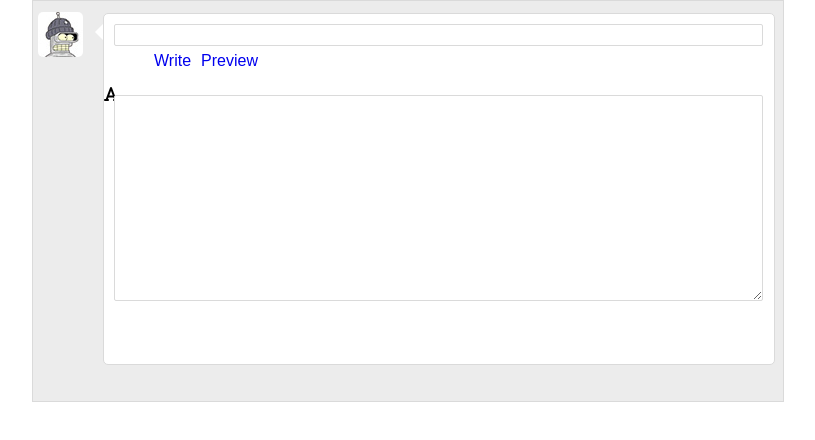
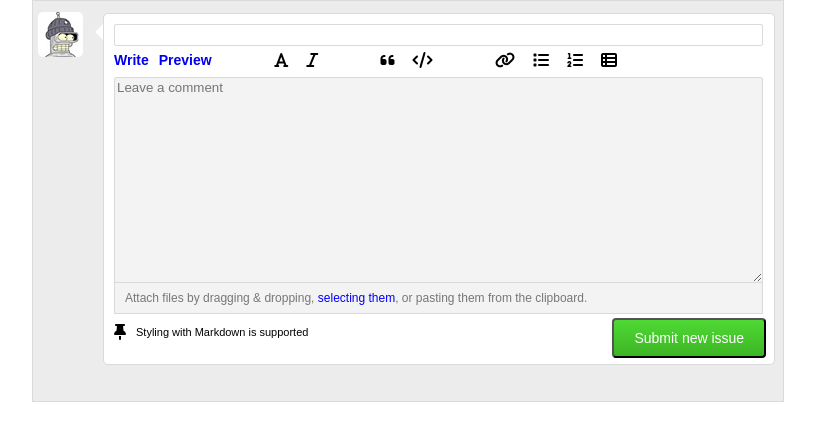
Before and after one commit to nanoman689/Git-Hub-UI, a plain HTML site: page index.html in a window 1280 px wide. Shown: the whole page, without its empty margins (232-1047 px from the left). Drawn offline with Linux system fonts and the light colour scheme.

Commit message:
09-22-16b

```diff
--- a/index.html
+++ b/index.html
@@ -16,15 +16,35 @@
             </div>
             <div class="submitTabs">
                 <ul class="submitTabsUL">
-                    <li><a href="#">Write</a></li>
-                    <li><a href="#">Preview</a></li>
+                    <li><a class="list1" href="#"><h2>Write</h2></a></li>
+                    <li><a class="list1" href="#"><h2>Preview</h2></a></li>
+                    <li class="listBlank">&nbsp;</li>
+                    <li><i class="list2 fa fa-font" aria-hidden="true"></i></li>
+                    <li><i class="list2 fa fa-italic" aria-hidden="true"></i></li>
+                    <li class="listBlank">&nbsp;</li>
+                    <li><i class="list3 fa fa-quote-left" aria-hidden="true"></i></li>
+                    <li><i class="list3 fa fa-code" aria-hidden="true"></i></li>
+                    <li class="listBlank">&nbsp;</li>
+                    <li><i class="list3 fa fa-link" aria-hidden="true"></i></li>
+                    <li><i class="list3 fa fa-list" aria-hidden="true"></i></li>
+                    <li><i class="list3 fa fa-list-ol" aria-hidden="true"></i></li>
+                    <li><i class="list3 fa fa-th-list" aria-hidden="true"></i></li>
                 </ul>
-                <div class="submitIcons">
-                    <i class="fa fa-font" aria-hidden="true"></i>
-                </div>
             </div>
             <div class="submitForm">
-                <textarea type="submitForm"></textarea>
+                <textarea placeholder="Leave a comment" type="submitForm"></textarea>
+            </div>
+            <div class="sumbutInstructions">
+                <h3>Attach files by dragging &amp dropping,
+                    <span class="instructionsHighlight">selecting them</span>,
+                    or pasting them from the clipboard.</h3>
+            </div>
+            <div class="submitFooter">
+              <div class="footerText">
+                   <i class="fa fa-thumb-tack" aria-hidden="true"></i>
+                   <h4><span class="footerStyle">Styling with Markdown is supported</span></h4>
+               </div>
+               <button class="button" type="button">Submit new issue</button>
             </div>
 
         </div>
--- a/main.css
+++ b/main.css
@@ -13,6 +13,27 @@ body, html {
 a:link {
     text-decoration: none;
 }
+
+h2 {
+    margin: 0;
+    font-size: 14px;
+}
+
+h3 {
+    margin: 0;
+    font-size: 12px;
+    font-weight: 100;
+    padding-top: 8px;
+    color:#777777;
+}
+
+h4 {
+    margin: 0;
+    font-size: 11px;
+    font-weight: 400;
+
+}
+
 .main {
     position: relative;
     margin: 0 auto;
@@ -67,15 +88,37 @@ input[type=text]:focus {
 ul.submitTabsUL {
     list-style: none;
     display: table;
+    padding: 0;
+    overflow: hidden;
     list-style-type: none;
     list-style-position: inside;
 }
 
 li {
     display: table-cell;
+    float: left;
     list-style-type: none;
     list-style-position: inside;
     padding-left: 10px;
+}
+
+li.list1 {
+    color: black;
+    background-color: gray;
+}
+
+i.list2 {
+    margin-left: 5px;
+    padding-left: 3px;
+}
+
+i.list3 {
+    margin-left: 5px;
+    padding-left: 3px;
+}
+
+li.listBlank {
+    margin-left: 30px;
 }
 
 .submitForm {
@@ -85,6 +128,7 @@ li {
 textarea {
     position: relative;
     border: 1px solid #dadada;
+    background-color:#f3f3f3;
     width: 96%;
     height: 200px;
     top: -9px;
@@ -92,11 +136,44 @@ textarea {
     border-radius: 2px;
     outline: none;
     vertical-align: text-top;
+    overflow: auto;
 }
 
 textarea:focus {
     outline: none;
     border: 2px solid #d3d3d3;
+}
+
+.sumbutInstructions {
+    position:relative;
+    width: 95%;
+    height: 30px;
+    padding-left: 10px;
+    top:-10px;
+    border: 1px solid #dadada;
+    background-color:#f3f3f3;
+    left: 10px;
+}
+
+span.instructionsHighlight {
+    color: blue;
+}
+
+.submitFooter {
+    left:10px;
+    display: inline-flex;
+    position: relative;
+    width: 95%;
+}
+
+.footerText {
+    display: inline-flex;
+}
+
+span.footerStyle {
+    position: relative;
+    top: 2px;
+    padding-left: 10px;
 }
 
 .arrowMain {
@@ -113,3 +190,33 @@ textarea:focus {
 	border-right: 8px solid #ffffff;
 	border-bottom: 8px solid transparent;
 }
+
+.button {
+  background: #4fd934;
+  background-image: -webkit-linear-gradient(top, #4fd934, #3cb524);
+  background-image: -moz-linear-gradient(top, #4fd934, #3cb524);
+  background-image: -ms-linear-gradient(top, #4fd934, #3cb524);
+  background-image: -o-linear-gradient(top, #4fd934, #3cb524);
+  background-image: linear-gradient(to bottom, #4fd934, #3cb524);
+  -webkit-border-radius: 4;
+  -moz-border-radius: 4;
+  border-radius: 4px;
+  position: relative;
+  left: 304px;
+  top: -6px;
+  font-family: Arial;
+  color: #ffffff;
+  font-size: 14px;
+  padding: 10px 20px 10px 20px;
+  text-decoration: none;
+}
+
+.button:hover {
+  background: #4fd934;
+  background-image: -webkit-linear-gradient(top, #4fd934, #4fd934);
+  background-image: -moz-linear-gradient(top, #4fd934, #4fd934);
+  background-image: -ms-linear-gradient(top, #4fd934, #4fd934);
+  background-image: -o-linear-gradient(top, #4fd934, #4fd934);
+  background-image: linear-gradient(to bottom, #4fd934, #4fd934);
+  text-decoration: none;
+}
```
Also changed, not shown: 1 other file.
